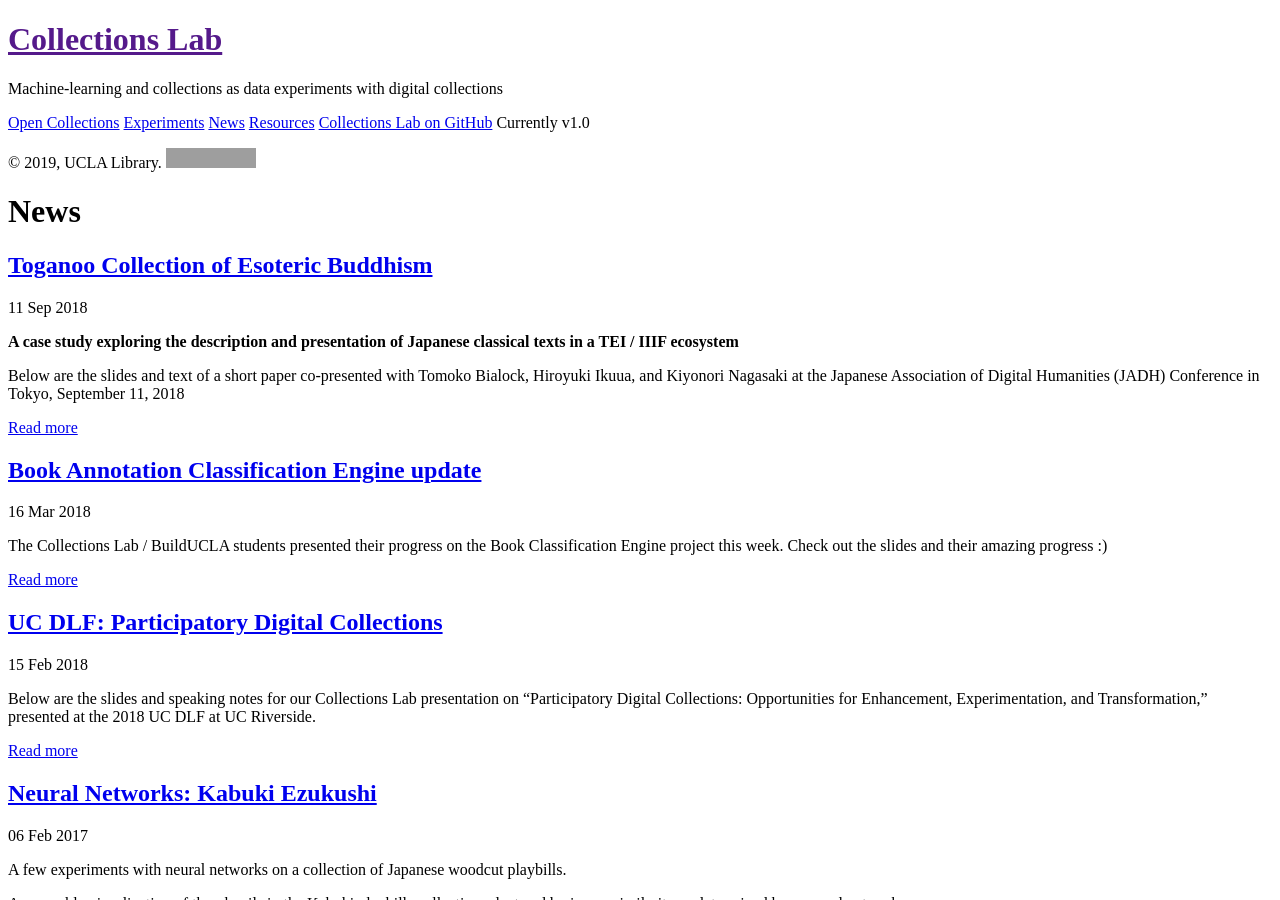
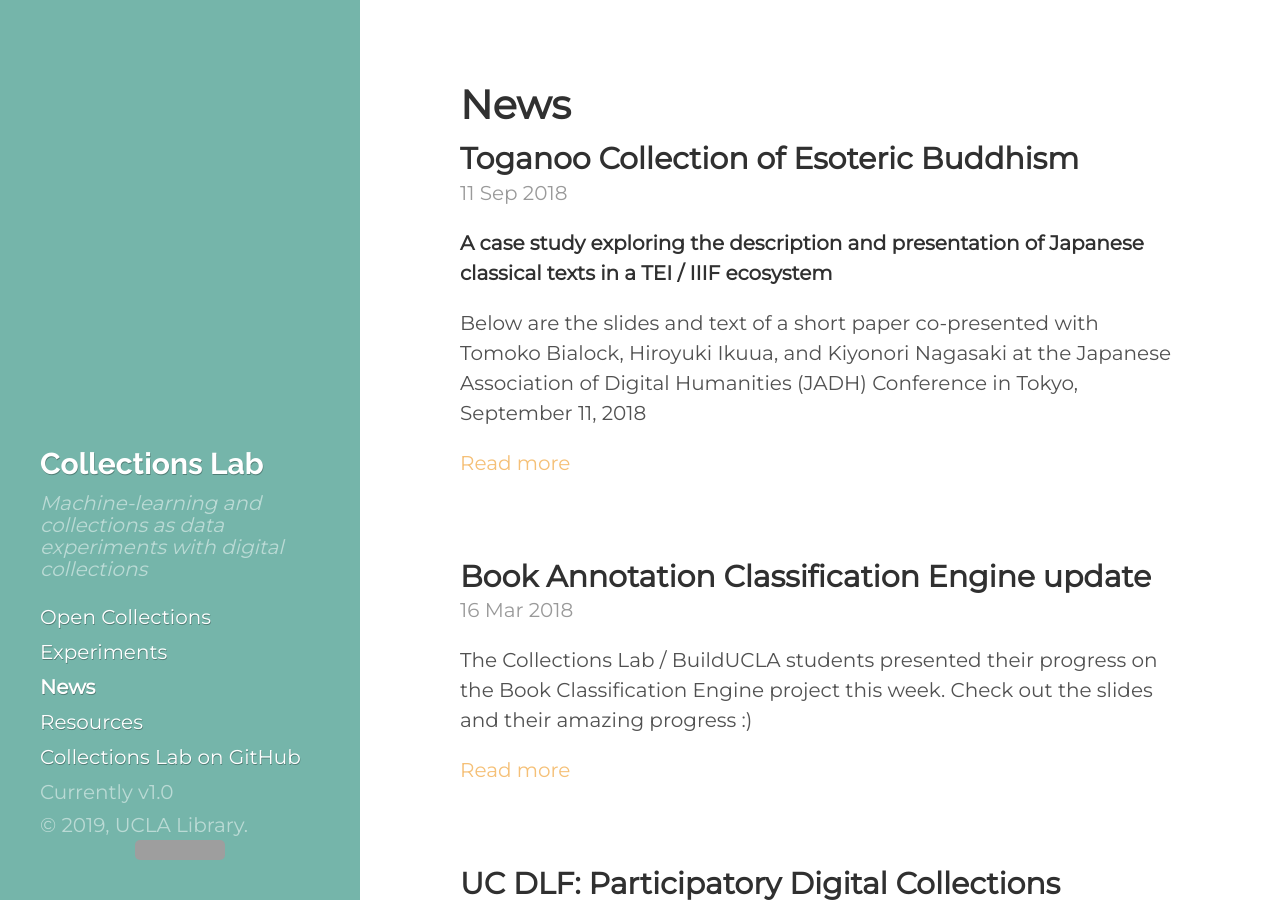
Before and after one commit to collectionslab/collectionslab.github.io, a Jekyll site: the page built from news.md, in a window 1280 px wide and 900 px high. Built offline with Jekyll 4.4.1, drawn with Linux system fonts in a browser that asks for light colours; grey boxes are pictures that could not be loaded.

Commit message:
update stylesheet paths

```diff
--- a/_includes/head.html
+++ b/_includes/head.html
@@ -15,14 +15,14 @@
   </title>
 
   <!-- CSS -->
-  <link rel="stylesheet" href="{{ site.baseurl }}public/css/poole.css">
-  <link rel="stylesheet" href="{{ site.baseurl }}public/css/syntax.css">
-  <link rel="stylesheet" href="{{ site.baseurl }}public/css/hyde.css">
+  <link rel="stylesheet" href="{{ site.baseurl }}/public/css/poole.css">
+  <link rel="stylesheet" href="{{ site.baseurl }}/public/css/syntax.css">
+  <link rel="stylesheet" href="{{ site.baseurl }}/public/css/hyde.css">
   <link href="https://fonts.googleapis.com/css?family=Montserrat|Raleway:400,600,700,800,900" rel="stylesheet">
 
   <!-- Icons -->
   <link rel="apple-touch-icon-precomposed" sizes="144x144" href="{{ site.baseurl }}public/apple-touch-icon-144-precomposed.png">
-                                 <link rel="shortcut icon" href="{{ site.baseurl }}public/favicon.ico">
+                                 <link rel="shortcut icon" href="{{ site.baseurl }}/public/favicon.ico">
 
   <!-- RSS -->
   <link rel="alternate" type="application/rss+xml" title="RSS" href="/atom.xml">
```
